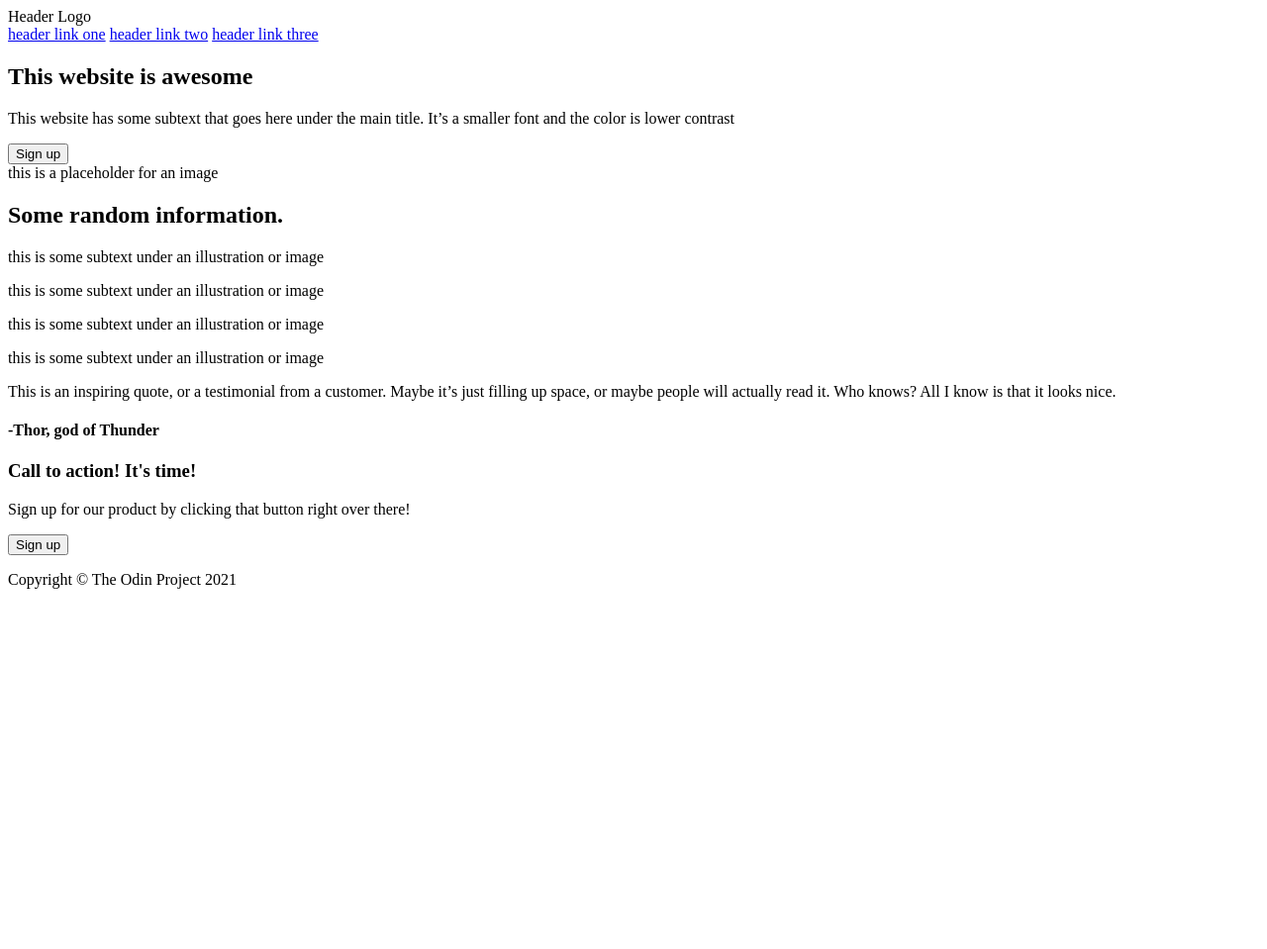
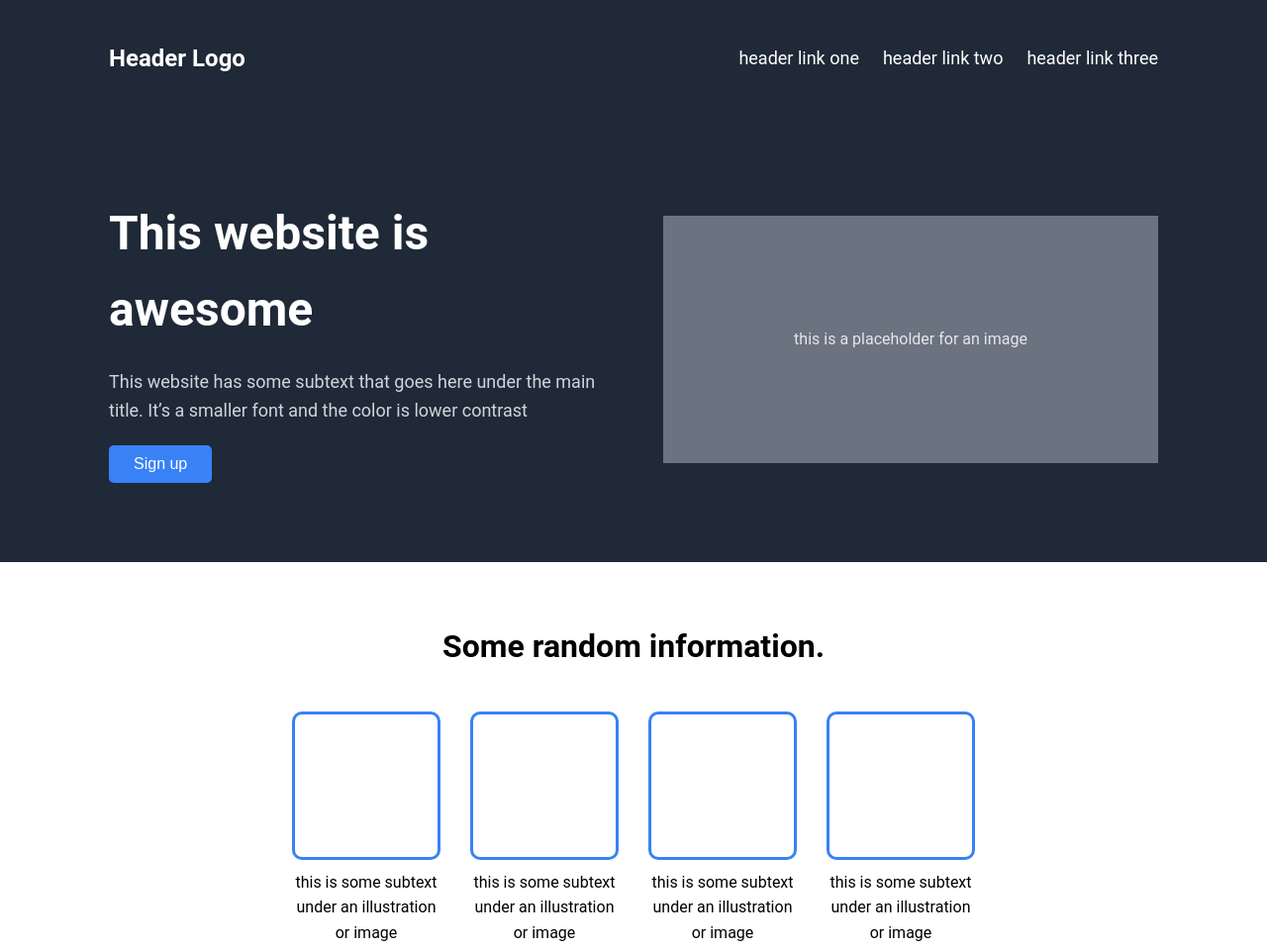
Before and after one commit to yajia92/landing-page, a plain HTML site: page index.html in a window 1280 px wide. Shown: the top 959 px of the page at 99% size. Before the commit the page ends 800 px from the top, so only its background shows below. Drawn offline with Linux system fonts and the light colour scheme.

Commit message:
Finished HTML Frame

```diff
--- a/index.html
+++ b/index.html
@@ -4,6 +4,7 @@
     <meta charset="UTF-8">
     <meta name="viewport" content="width=device-width, initial-scale=1.0">
     <title>Document</title>
+    <link rel="stylesheet" href="style.css"/>
 
 
 
@@ -12,7 +13,7 @@
    <header class="header">
         <div class="container">
             <div class="logo">Header Logo</div>
-                <nav>
+                <nav class="nav-links">
                     <a href=#>header link one</a>
                     <a href=#>header link two</a>
                     <a href=#>header link three</a>
@@ -21,20 +22,20 @@
         </div>
    </header>
 
-    <section class="display">
-        <div class="container display-content">
-            <div class="display-text">
+    <section class="hero">
+        <div class="container hero-content">
+            <div class="hero-text">
                 <h1>This website is awesome</h1>
                 <p>This website has some subtext that goes here under the main title. It’s a smaller font and the color is lower contrast</p>
                 <button>Sign up</button>
             </div>
-            <div class="display-image">this is a placeholder for an image
+            <div class="hero-image">this is a placeholder for an image
 
             </div>
         </div>
     </section>
 
-    <section class="info">
+    <section class="info-section">
        <h1>Some random information.</h1>
        <div class="info-boxes">
             <div class="box">
--- a/style.css
+++ b/style.css
@@ -0,0 +1,184 @@
+* {
+    box-sizing: border-box;
+    margin: 0;
+    padding: 0;
+}
+
+
+body {
+  font-family: 'Roboto', sans-serif;
+  line-height: 1.6;
+}
+
+
+
+.container {
+    max-width: 1100px;
+    margin: 0 auto;
+    padding: 20px;
+}
+
+.header {
+  background-color: #1f2937;
+  color: #fff;
+  padding: 20px 0;
+}
+
+.header .container {
+  display: flex;
+  justify-content: space-between;
+  align-items: center;
+}
+
+.logo {
+  font-size: 24px;
+  font-weight: bold;
+}
+
+.nav-links a {
+  color: #fff;
+  text-decoration: none;
+  margin-left: 20px;
+  font-size: 18px;
+}
+
+.hero {
+  background-color: #1f2937;
+  color: #fff;
+  padding: 60px 0;
+}
+
+.hero-content {
+  display: flex;
+  justify-content: space-between;
+  align-items: center;
+}
+
+.hero-text {
+  max-width: 50%;
+}
+
+.hero-text h1 {
+  font-size: 48px;
+  font-weight: bold;
+  margin-bottom: 20px;
+}
+
+.hero-text p {
+  font-size: 18px;
+  color: #d1d5db;
+  margin-bottom: 20px;
+}
+
+.hero-text button {
+  background-color: #3882f6;
+  color: #fff;
+  border: none;
+  padding: 10px 25px;
+  border-radius: 5px;
+  font-size: 16px;
+  cursor: pointer;
+}
+
+.hero-image {
+  background-color: #6b7280;
+  width: 500px;
+  height: 250px;
+  display: flex;
+  align-items: center;
+  justify-content: center;
+  color: #e5e7eb;
+}
+
+
+/* Info Section */
+.info-section {
+  padding: 60px 20px;
+  text-align: center;
+}
+
+.info-section h1 {
+  font-size: 32px;
+  margin-bottom: 40px;
+}
+
+.info-boxes {
+  display: flex;
+  justify-content: center;
+  flex-wrap: wrap;
+  gap: 30px;
+}
+
+.box {
+  max-width: 150px;
+  text-align: center;
+}
+
+.img-placeholder {
+  border: 3px solid #3882f6;
+  border-radius: 10px;
+  width: 150px;
+  height: 150px;
+  margin-bottom: 10px;
+}
+
+.quote {
+  background-color: #e5e7eb;
+  padding: 60px 20px;
+  text-align: center;
+  font-style: italic;
+}
+
+.quote-content p {
+  font-size: 24px;
+  max-width: 800px;
+  margin: 0 auto 20px;
+}
+
+.quote-content h4 {
+  font-style: normal;
+  font-weight: bold;
+  text-align: right;
+  max-width: 800px;
+  margin: 0 auto;
+}
+
+.cta {
+  background-color: #3882f6;
+  color: #fff;
+  padding: 40px 20px;
+}
+
+
+.cta-box {
+  display: flex;
+  justify-content: space-between;
+  align-items: center;
+  background-color: #3882f6;
+  border-radius: 10px;
+  padding: 30px;
+}
+
+.cta-box h3 {
+  margin-bottom: 10px;
+}
+
+.cta-box button {
+  background-color: transparent;
+  border: 2px solid #fff;
+  padding: 10px 25px;
+  border-radius: 5px;
+  color: #fff;
+  font-size: 16px;
+  cursor: pointer;
+}
+
+
+/* Footer */
+.footer {
+  background-color: #1f2937;
+  color: #fff;
+  text-align: center;
+  padding: 20px 0;
+  font-size: 14px;
+}
```
